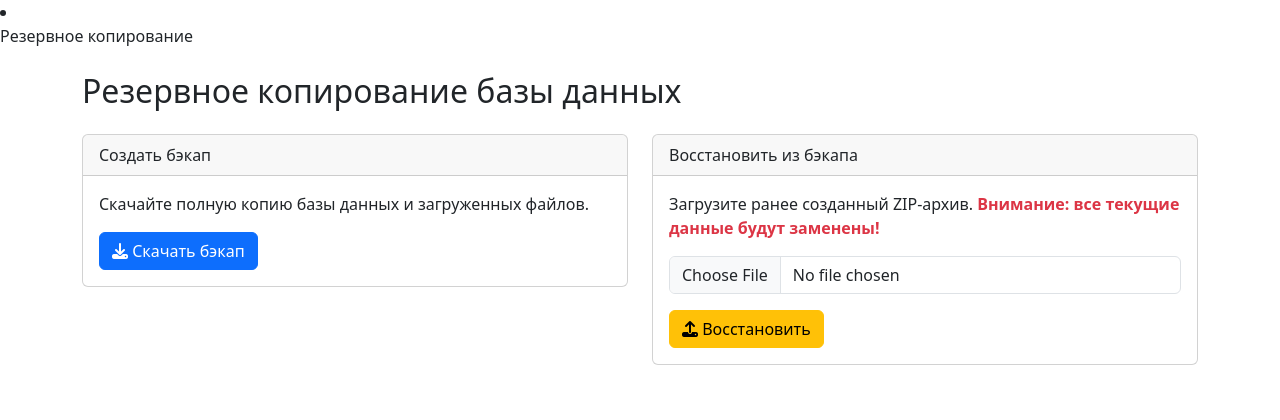
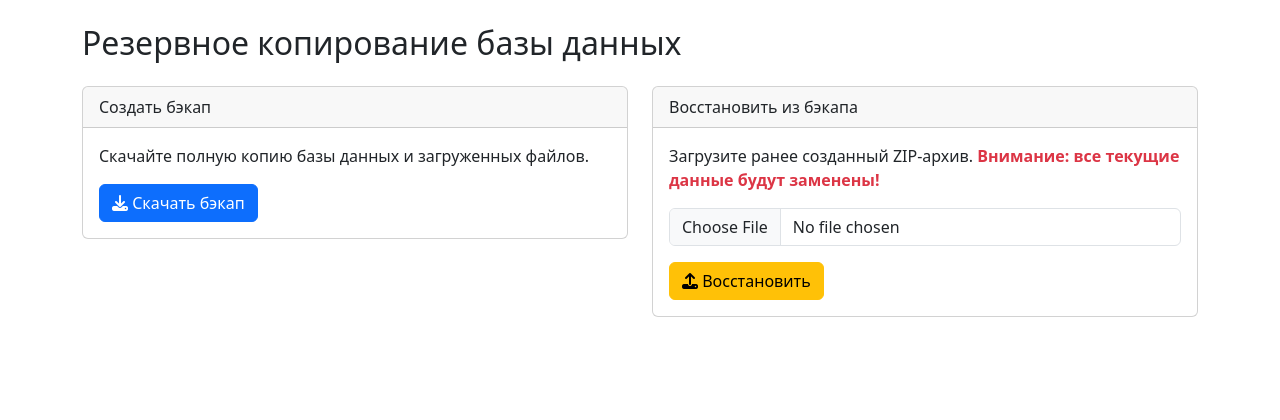
Before and after one commit to vladrob333333-sys/diplom200, a Flask app: page /admin/backup/ in a window 1280 px wide. Shown: the part 56-476 px from the top of the page. Run offline with Flask 3, Linux system fonts and the light colour scheme; a user stored in the database is signed in; some libraries are stand-ins or nearby versions.

Commit message:
base.html

```diff
--- a/app/templates/base.html
+++ b/app/templates/base.html
@@ -58,7 +58,6 @@
         </div>
     </nav>
 
-<li><a class="dropdown-item" href="{{ url_for('admin_backup.index') }}">Резервное копирование</a></li>
 
     <main class="container my-4">
         {% with messages = get_flashed_messages(with_categories=true) %}
```
